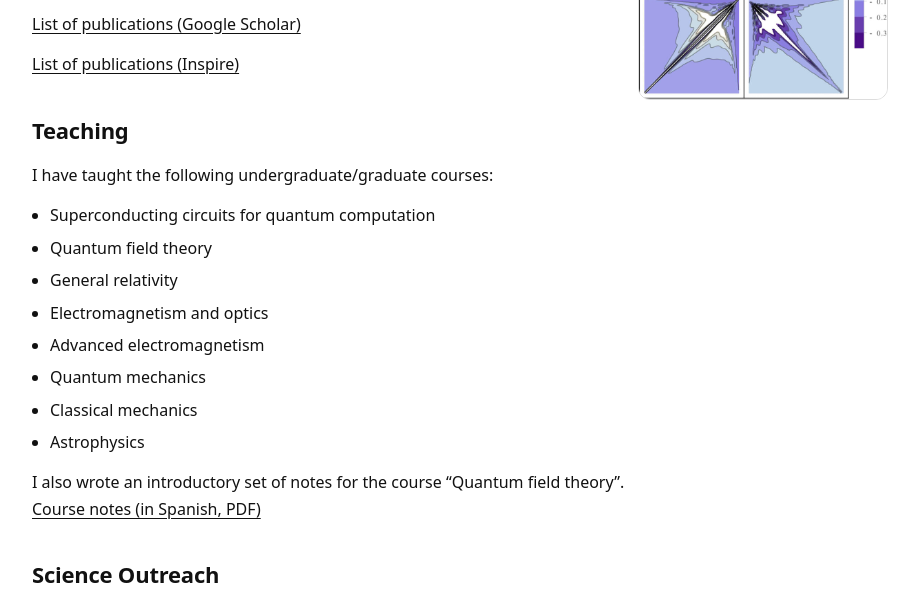
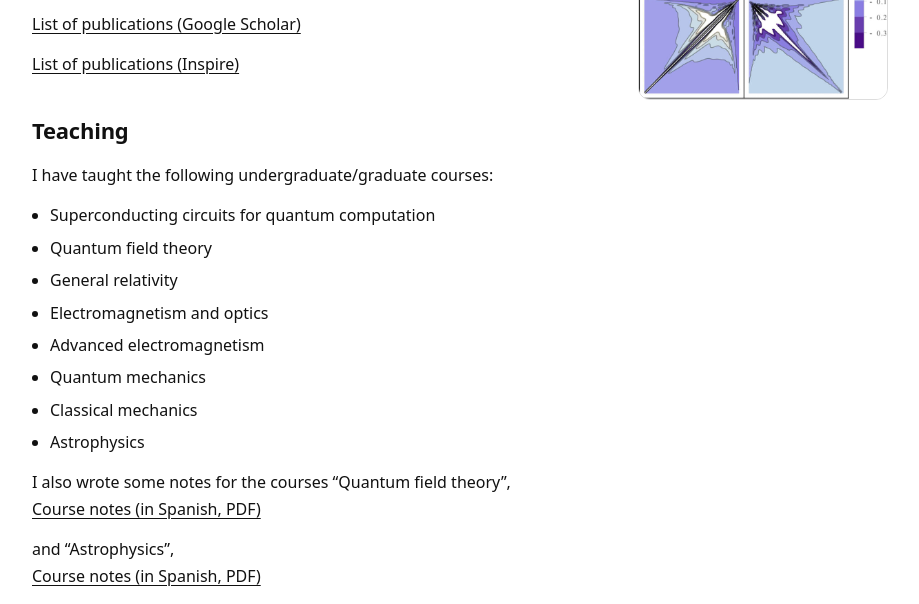
Before and after one commit to ddblanco/ddblanco.github.io, a plain HTML site: page index.html in a window 1280 px wide. Shown: the part 404-1008 px from the top of the page, without its empty margins (180-1099 px from the left). Drawn offline with Linux system fonts and the light colour scheme.

Commit message:
Update index.html

```diff
--- a/index.html
+++ b/index.html
@@ -270,9 +270,18 @@
   </ul>
 
   <p class="block">
-    I also wrote an introductory set of notes for the course “Quantum field theory”.
+    I also wrote some notes for the courses “Quantum field theory”,
     <br />
     <a href="NotasQFT.pdf"
+   target="_blank"
+   rel="noopener noreferrer">
+  Course notes (in Spanish, PDF)
+</a>
+  </p>
+   <p class="block">
+    and “Astrophysics”,
+    <br />
+    <a href="https://nube.df.uba.ar/index.php/s/YXw8oo8XAsSe854"
    target="_blank"
    rel="noopener noreferrer">
   Course notes (in Spanish, PDF)
```
